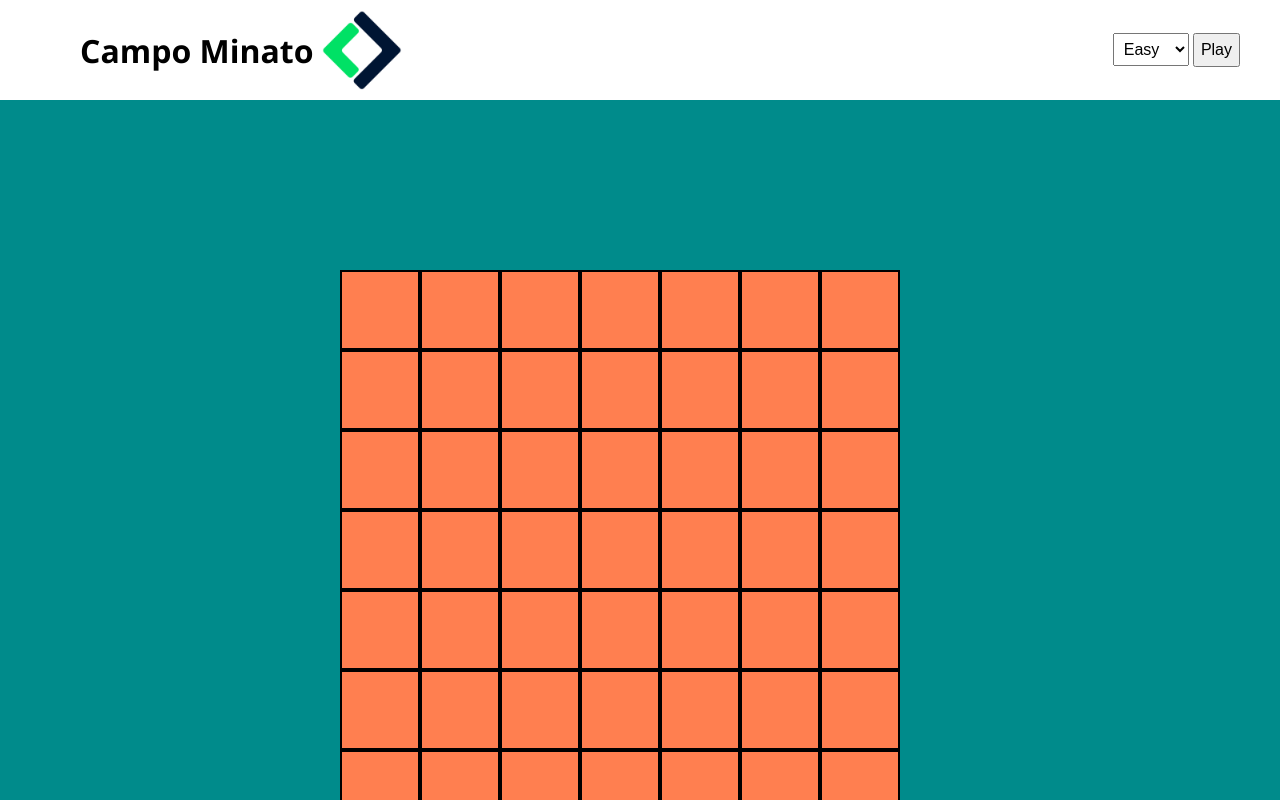
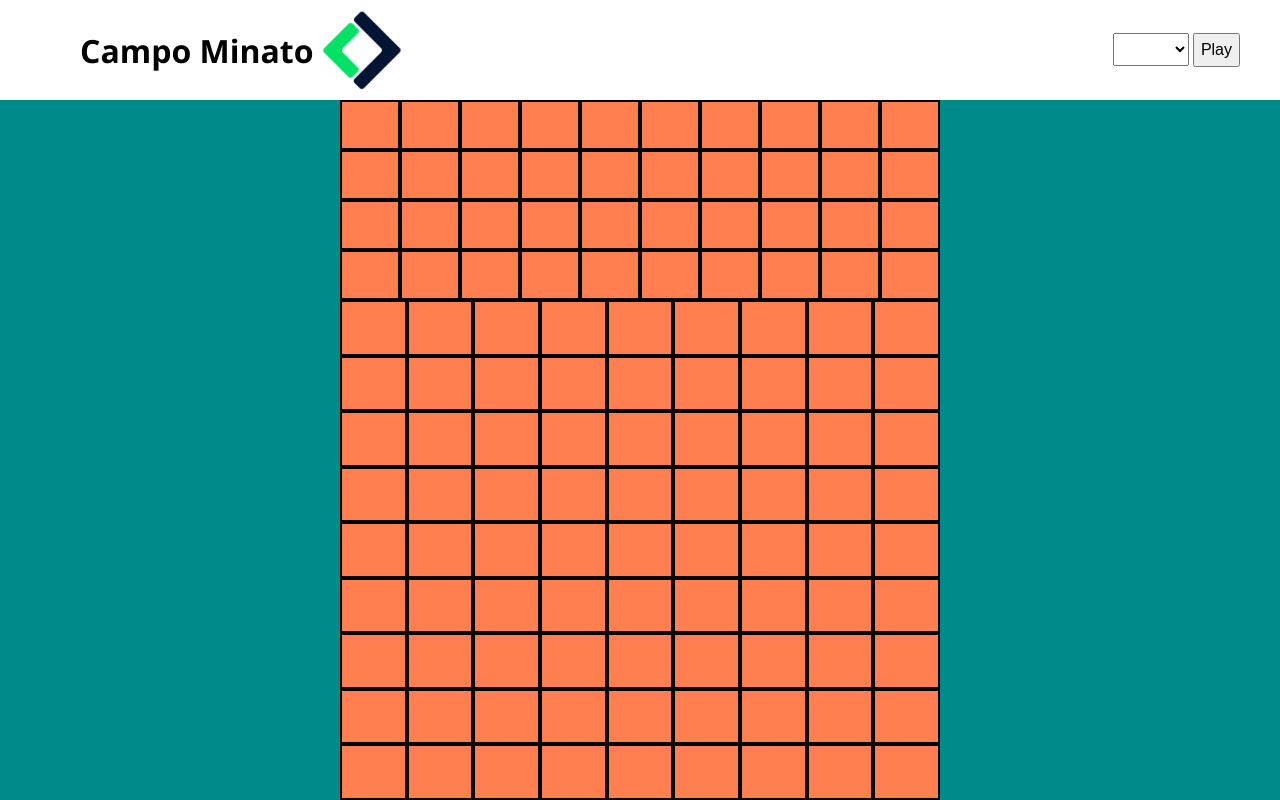
Before and after one commit to Giadaspt/js-campominato-grid, a plain HTML site: page index.html in a window 1280 px wide. Both pictures are taken after a click on the button "Play". Shown: the top 800 px of the page. Drawn offline with Linux system fonts and the light colour scheme.

Commit message:
in progress

```diff
--- a/css/style.css
+++ b/css/style.css
@@ -42,6 +42,8 @@ h1 {
   padding: 6px
 }
 
+
+
 /* the rest of the body, so container and grid inside */
 .wrapper {
   display: flex;
--- a/index.html
+++ b/index.html
@@ -16,9 +16,9 @@
     </div>
     <div class="window">
       <select id="windowValue">
-        <option value="easy"> Easy </option>
-        <option value="hard"> Hard </option>
-        <option value="crazy"> Crazy </option>
+        <option value="1" class="selected"> Easy </option>
+        <option value="2"> Hard </option>
+        <option value="3"> Crazy </option>
       </select>
       <button class="btn"> Play </button>
     </div>
--- a/js/script.js
+++ b/js/script.js
@@ -6,18 +6,93 @@ creare la griglia
 */
 
 const container = document.querySelector('.container');
-let square = makeGrid(container);
-console.log(container);
+let button = document.querySelector('.btn');
 
 
-function makeGrid(numb_grid){
+// makeGrid1(container);
+// makeGrid2(container);
+// makeGrid3(container);
 
-  for(let i = 0; i < 49; i++ ) {
+let dropDown = document.getElementById('windowValue').value= '';
+
+button.addEventListener('click', function(){
+
+  if (dropDown.value = '1'){
+    makeGrid1(container);
+
+  }
+  if (dropDown.value = '2'){
+    makeGrid2(container);
+
+  }
+  if (dropDown.value = '3'){
+    makeGrid3(container);
+
+  }
+})
+
+
+
+
+function makeGrid1(numb_grid){
+
+  for(let i = 0; i < 10; i++ ) {
     let square = document.createElement('div');
     square.className = 'square';
-    square.style.width = '80px';
-    square.style.height = '80px';
+    square.style.width = 'calc(100% / 10)';
+    square.style.height = 'calc(100% / 10)';
+    for(let k = 0; k < 9; k++ ) {
+      let square = document.createElement('div');
+      square.className = 'square';
+      square.style.width = 'calc(100% / 10)';
+      square.style.height = 'calc(100% / 10)';
+      numb_grid.append(square);
+    }
     numb_grid.append(square);
   }
-  console.log(numb_grid);
+  console.log('10 colonne e righe');
+
 }
+
+
+function makeGrid2(numb_grid){
+
+
+  for(let i = 0; i < 9; i++ ) {
+    let square = document.createElement('div');
+    square.className = 'square';
+    square.style.width = 'calc(100% / 9)';
+    square.style.height = 'calc(100% / 9)';
+    for(let k = 0; k < 8; k++ ) {
+      let square = document.createElement('div');
+      square.className = 'square';
+      square.style.width = 'calc(100% / 9)';
+      square.style.height = 'calc(100% / 9)';
+      numb_grid.append(square);
+    }
+    numb_grid.append(square);
+  }
+  console.log('9 colonne e righe');
+
+}
+
+function makeGrid3(numb_grid){
+
+
+  for(let i = 0; i < 7; i++ ) {
+    let square = document.createElement('div');
+    square.className = 'square';
+    square.style.width = 'calc(100% / 7)';
+    square.style.height = 'calc(100% / 7)';
+    for(let k = 0; k < 6; k++ ) {
+      let square = document.createElement('div');
+      square.className = 'square';
+      square.style.width = 'calc(100% / 7)';
+      square.style.height = 'calc(100% / 7)';
+      numb_grid.append(square);
+    }
+    numb_grid.append(square);
+  }
+  console.log('7 colonne e righe');
+
+}
```
